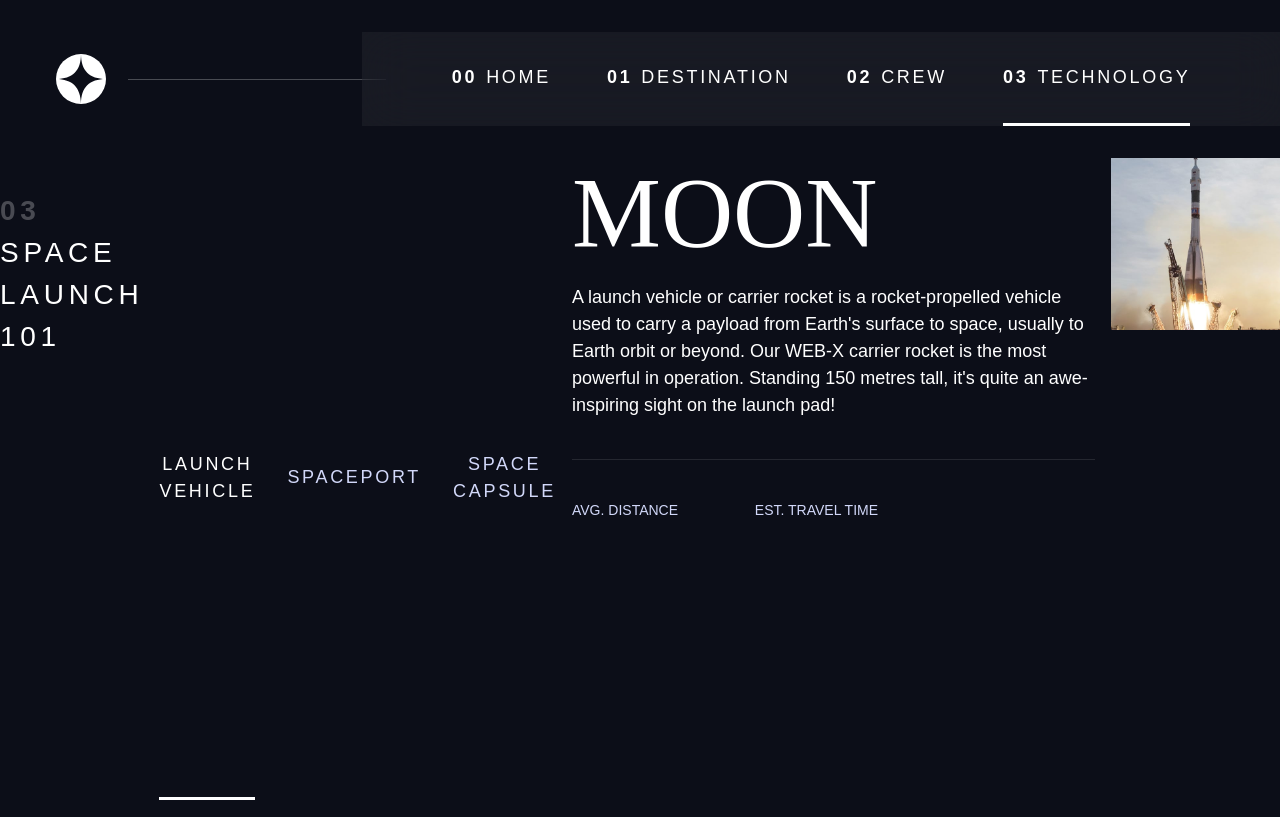
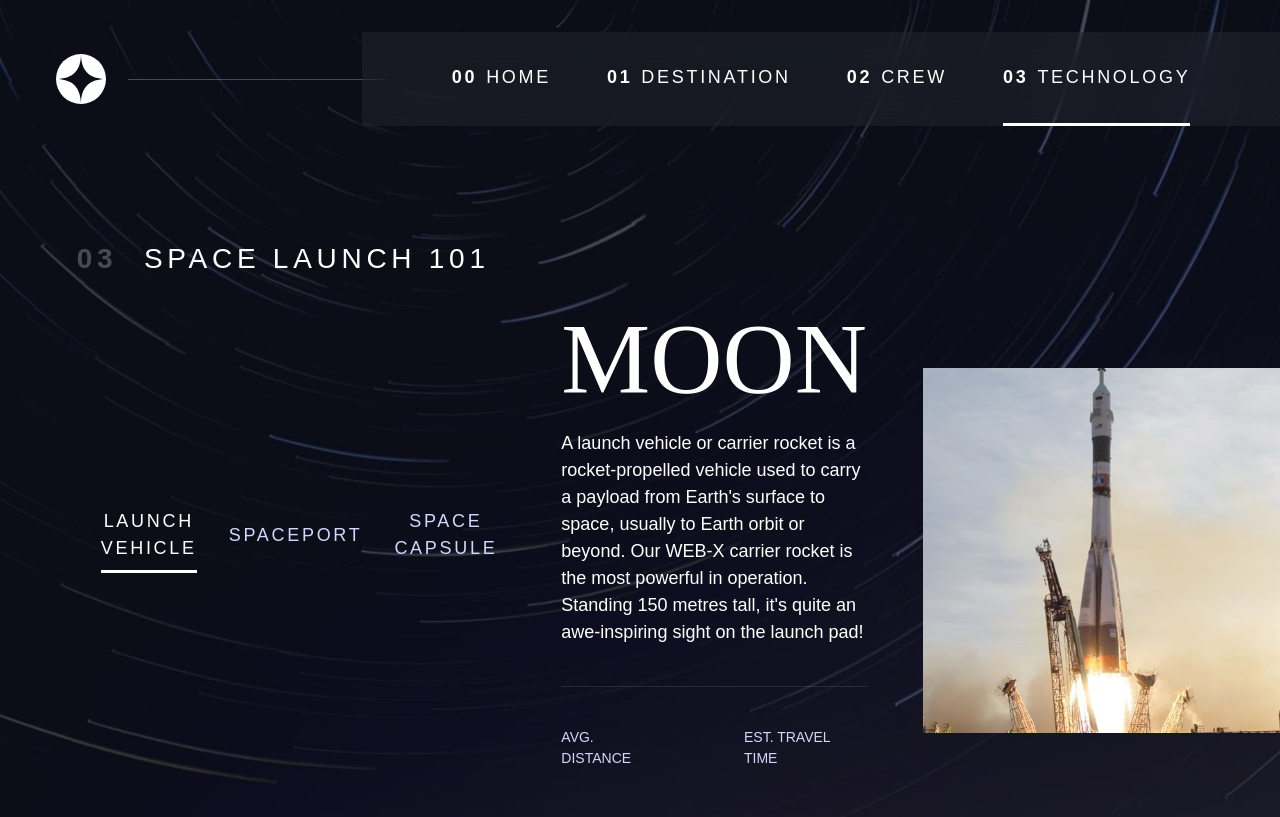
Before and after one commit to olaide-hok/space-tourism, a Next.js app: page /technology in a window 1280 px wide. Built offline with nearby package versions, Linux system fonts and the light colour scheme.

Commit message:
add technology styles for mobile and desktop

```diff
--- a/app/ui/index.css
+++ b/app/ui/index.css
@@ -466,6 +466,32 @@ select {
     background-color: hsl(var(--clr-white) / 1);
 }
 
+.number-indicators {
+    --gap: 1rem;
+}
+
+.number-indicators > * {
+    cursor: pointer;
+    border: 1px solid hsl(var(--clr-light) / 0.25);
+    border-radius: 50%;
+    background-color: transparent;
+    font-size: var(--fs-600);
+    font-weight: 400;
+    width: 40px;
+    height: 40px;
+}
+
+.number-indicators > *:hover,
+.number-indicators > *:focus {
+    background-color: hsl(var(--clr-white));
+    color: hsl(var(--clr-dark));
+}
+
+.number-indicators > [aria-selected='true'] {
+    background-color: hsl(var(--clr-white) / 1);
+    color: hsl(var(--clr-dark));
+}
+
 /* ----------------------------- */
 /* Page specific background      */
 /* ----------------------------- */
@@ -524,6 +550,24 @@ body {
 @media (min-width: 45rem) {
     .crew {
         background-image: url('/assets/crew/background-crew-desktop.jpg');
+    }
+}
+
+/* technology */
+.technology {
+    background-image: url('/assets/home/background-technology-mobile.jpg');
+}
+
+@media (min-width: 35rem) {
+    .technology {
+        background-position: center center;
+        background-image: url('/assets/technology/background-technology-tablet.jpg');
+    }
+}
+
+@media (min-width: 45rem) {
+    .technology {
+        background-image: url('/assets/technology/background-technology-desktop.jpg');
     }
 }
 
@@ -612,6 +656,46 @@ body {
     color: hsl(var(--clr-white) / 0.5);
 }
 
+/* Technology layout */
+.technology-container {
+    --gap: 1.5rem;
+    flex-direction: column;
+    align-items: center;
+    padding-block: 3rem;
+}
+
+.technology-container .info {
+    --gap: 2rem;
+    flex-direction: column-reverse;
+}
+
+.technology-container .tab-content {
+    --gap: 2.5rem;
+    align-items: center;
+    flex-direction: column;
+    flex: 1;
+    padding-inline: 1.5rem;
+}
+
+.technology-container .tab-content .technology-details {
+    text-align: center;
+    width: 40ch;
+}
+
+.technology-container .info > picture {
+    flex: 1;
+    margin-top: 4rem;
+}
+
+.technology-container .info > picture,
+.technology-container .info > picture img {
+    width: 100%;
+}
+
+.technology-details h2 {
+    color: hsl(var(--clr-white) / 0.5);
+}
+
 @media (min-width: 35em) {
     .numbered-title {
         justify-self: start;
@@ -690,4 +774,50 @@ body {
         align-self: end;
         max-width: 90%;
     }
+
+    .number-indicators {
+        --gap: 2rem;
+        flex-direction: column;
+    }
+
+    .number-indicators > * {
+        width: 80px;
+        height: 80px;
+    }
+
+    .technology-container {
+        --gap: 1.5rem;
+        align-items: normal;
+        flex-direction: column;
+        justify-self: flex-end;
+        padding-block: 3rem;
+        width: 94%;
+    }
+
+    .technology-container .info {
+        --gap: 2rem;
+        flex-direction: row;
+        margin-top: 0;
+    }
+
+    .technology-container .tab-content {
+        --gap: 4rem;
+        align-items: center;
+        flex: 1;
+        flex-direction: row;
+    }
+
+    .technology-container .tab-content .technology-details {
+        width: 53ch;
+        text-align: left;
+    }
+
+    .technology-container .info > picture {
+        flex: 1;
+    }
+
+    .technology-container .info > picture,
+    .technology-container .info > picture img {
+        width: 100%;
+    }
 }
```
